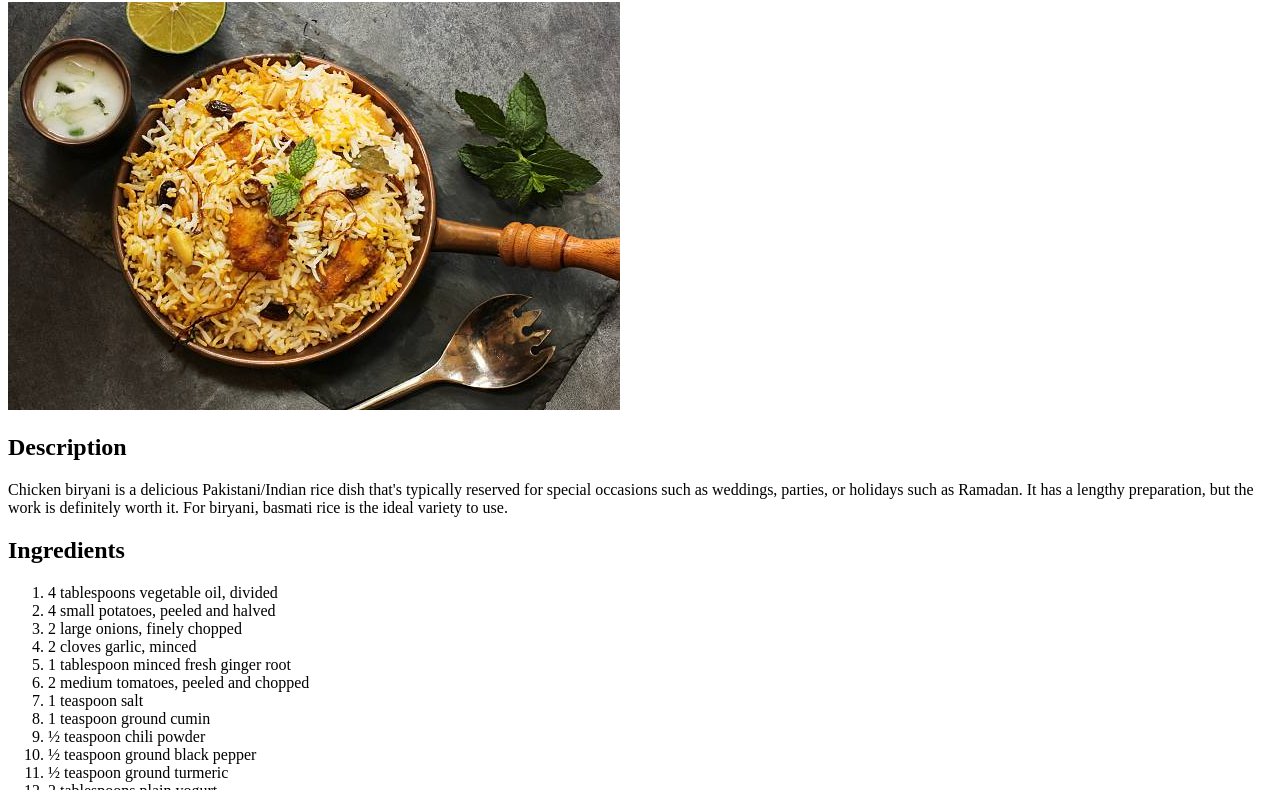
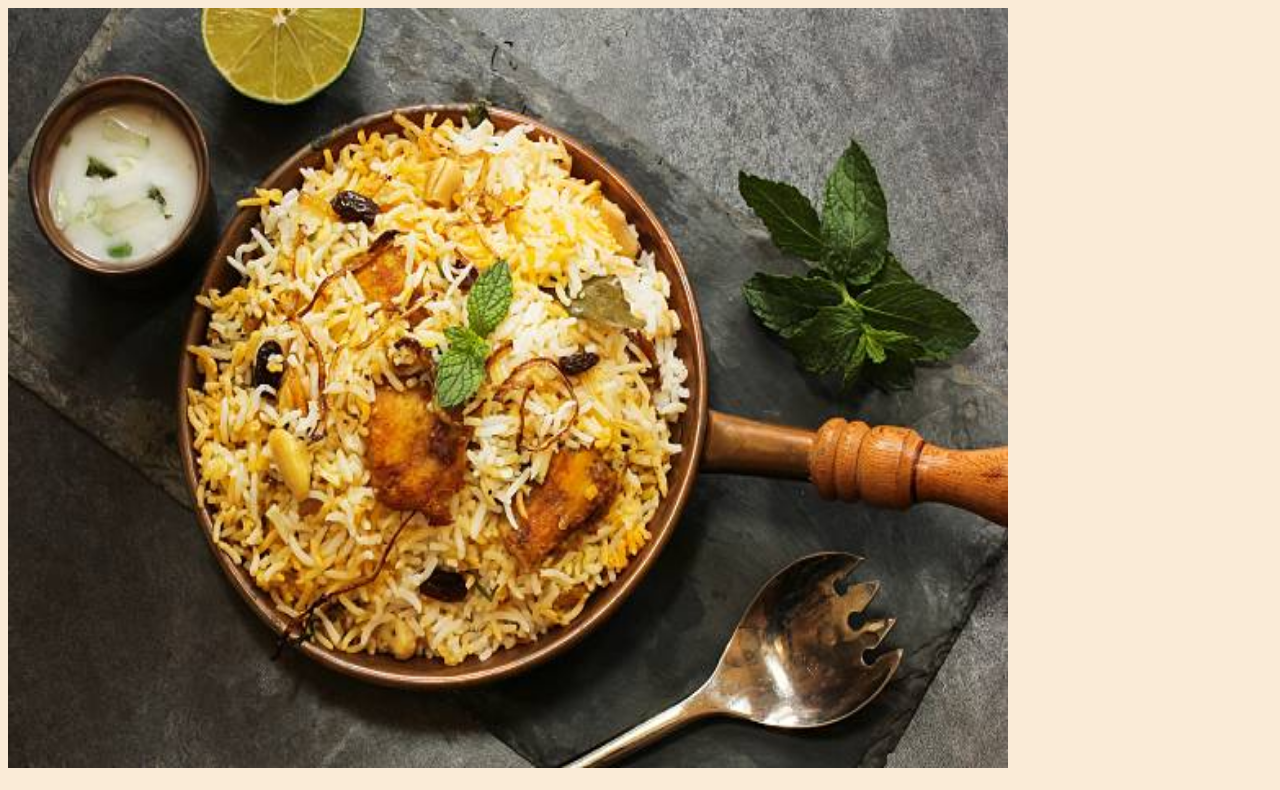
Before and after one commit to vishnuscodes/odin-recipes, a plain HTML site: page recipes/chicken-biriyani.html in a window 1280 px wide. Shown: the part 78-868 px from the top of the page. Drawn offline with Linux system fonts and the light colour scheme.

Commit message:
Add style elements > Added a new style sheet to change the appearance of all the pages > Used external style > Added a new folder "style" and created the "styke.css" sheet in that folder
	modified:   index.html
	modified:   recipes/chicken-biriyani.html
	modified:   recipes/pumpkin-pie.html
	modified:   recipes/sirloin-steak.html
	new file:   style/style.css

```diff
--- a/recipes/chicken-biriyani.html
+++ b/recipes/chicken-biriyani.html
@@ -2,6 +2,7 @@
 <html lang="en">
 
 <head>
+    <link rel="stylesheet" href="../style/style.css">
     <meta charset="UTF-8">
     <meta name="viewport" content="width=device-width, initial-scale=1.0">
     <meta http-equiv="X-UA-Compatible" content="ie=edge">
@@ -9,6 +10,7 @@
 </head>
 
 <body>
+   <div class="main-recipe-page">
         <h1>Chicken Biriyani</h1>
         <img src="../img/chickenbiriyani.jpeg">
         <h2>Description</h2>
@@ -57,6 +59,7 @@
             <li>Heat oil in a large skillet. Add onion; cook and stir until golden. Add cardamom pods, cloves, cinnamon stick, ground ginger, and saffron; stir in rice until coated with spices.</li>
             <li> Heat stock and salt in a medium pot until hot; pour over rice and stir well. Add chicken mixture and potatoes; stir gently to combine. Bring to a boil. Reduce heat to very low, cover with a tight-fitting lid, and steam for 20 minutes without lifting the lid or stirring. Spoon biryani onto a warm serving dish.</li>
         </ol>
+   </div>
 
 </body>
 
--- /dev/null
+++ b/style/style.css
@@ -0,0 +1,19 @@
+img{
+    height: 760px;
+    width: 1000px;
+}
+
+body{
+    background-color:antiquewhite
+}
+
+h1,h2{
+    background-color:darkslategrey;
+    color: antiquewhite;
+}
+
+.main-recipe-page{
+    color: black;
+    font-size: medium;
+    font-family: 'Segoe UI', Tahoma, Geneva, Verdana, sans-serif;
+}
```
Also changed, not shown: index.html (+3 -1 lines), recipes/pumpkin-pie.html (+3 -0 lines), recipes/sirloin-steak.html (+3 -0 lines). Lines whose indentation alone changed are shown as unchanged.
